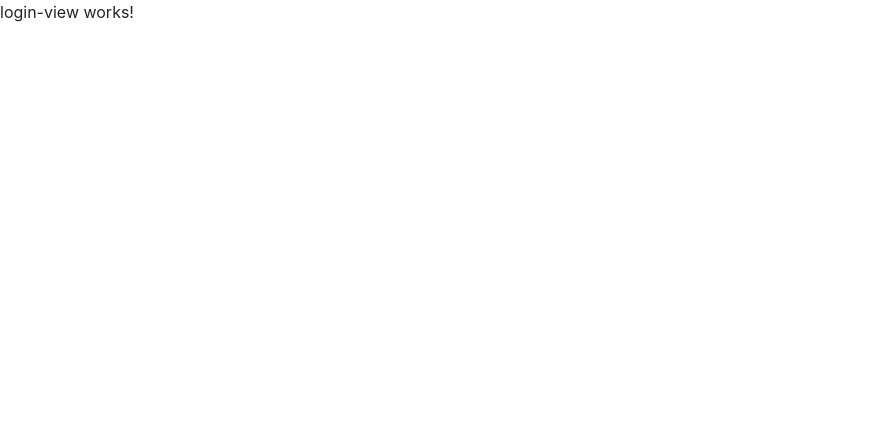
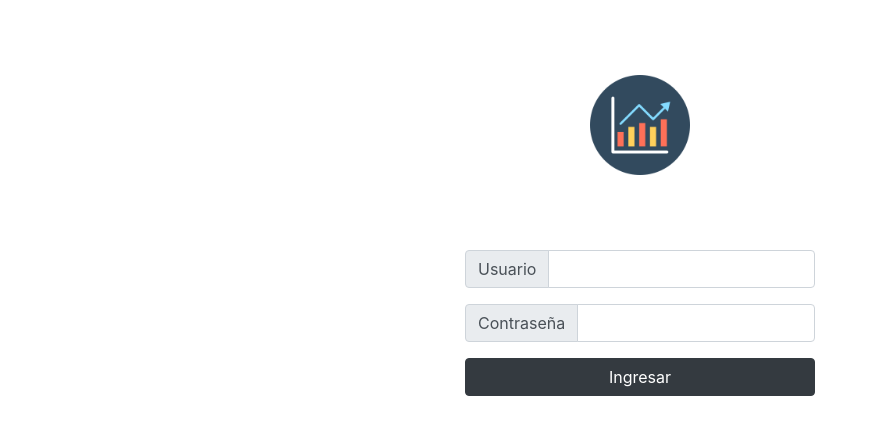
Before and after one commit to l0bus/DashboardRpi4, an Angular app in the folder front/: page /login in a window 1280 px wide. Shown: the top 434 px of the page, without its empty margins (0-877 px from the left). Built offline with nearby package versions, Linux system fonts and the light colour scheme.

Commit message:
se termina vista de login, y hace la peticiòn al apretar el botòn ingresar

```diff
--- a/front/src/app/modules/autentication/autentication.module.ts
+++ b/front/src/app/modules/autentication/autentication.module.ts
@@ -2,6 +2,9 @@ import { NgModule } from '@angular/core';
 import { CommonModule } from '@angular/common';
 import { Routes, RouterModule } from '@angular/router';
 import { LoginViewComponent } from './componentes/login-view/login-view.component';
+
+import { FormsModule, ReactiveFormsModule } from '@angular/forms';
+import { HttpClientModule }   from '@angular/common/http';
 
 const routes: Routes = [
   {
@@ -16,6 +19,9 @@ const routes: Routes = [
   ],
   imports: [
     CommonModule,
+    FormsModule,
+    ReactiveFormsModule,
+    HttpClientModule,
     RouterModule.forChild(routes)
   ]
 })
--- a/front/src/app/modules/autentication/componentes/login-view/login-view.component.css
+++ b/front/src/app/modules/autentication/componentes/login-view/login-view.component.css
@@ -0,0 +1,17 @@
+.logo img {
+    height: 100px;
+    position: absolute;
+    top: 50%;
+    left: 50%;
+    transform: translate(-50%, -50%);
+}
+
+
+.logo {
+    position: relative;
+    height: 250px;
+}
+
+.content {
+    background-color: linear-gradient(#485563, #29323c)
+}
--- a/front/src/app/modules/autentication/componentes/login-view/login-view.component.html
+++ b/front/src/app/modules/autentication/componentes/login-view/login-view.component.html
@@ -1 +1,38 @@
-<p>login-view works!</p>
+<div class="container content">
+    <div class="row disable-select">
+        <div class="col col-12 col-md-8 offset-md-2 col-lg-4 offset-lg-4">
+            <div class="logo"><img  src="assets/img/logo.png" /></div>
+        </div>
+    </div>
+
+
+    <div class="row">
+        <div class="col col-12 col-md-8 offset-md-2 col-lg-4 offset-lg-4">
+            <div class="input-group mb-3">
+                <div class="input-group-prepend disable-select">
+                  <span class="input-group-text">Usuario</span>
+                </div>
+               <input type="text" aria-label="user" class="form-control" (keypress)="keyPress($event, 'user')"
+                        [(ngModel)]="login.username" [ngModelOptions]="{standalone: true}">
+            </div>
+        </div>
+    </div>
+
+    <div class="row">
+        <div class="col col-12 col-md-8 offset-md-2 col-lg-4 offset-lg-4">
+            <div class="input-group mb-3">
+                <div class="input-group-prepend disable-select">
+                  <span class="input-group-text">Contraseña</span>
+                </div>
+               <input type="password" aria-label="pass" class="form-control" (keypress)="keyPress($event, 'pass')"
+                        [(ngModel)]="login.password" [ngModelOptions]="{standalone: true}">
+            </div>
+        </div>
+    </div>
+
+    <div class="row">
+        <div class="col col-12 col-md-8 offset-md-2 col-lg-4 offset-lg-4">
+            <button type="button" class="btn btn-dark col-12" (click)="next()">Ingresar</button>
+        </div>
+    </div>
+</div>
--- a/front/src/app/modules/autentication/componentes/login-view/login-view.component.ts
+++ b/front/src/app/modules/autentication/componentes/login-view/login-view.component.ts
@@ -1,4 +1,9 @@
-import { Component, OnInit } from '@angular/core';
+import { Component, ElementRef, OnInit, ViewChild } from '@angular/core';
+import { Router } from '@angular/router';
+
+import { Login }         from '../../models/login';
+
+import { AuthService }     from '../../services/auth.service';
 
 @Component({
   selector: 'app-login-view',
@@ -7,9 +12,34 @@ import { Component, OnInit } from '@angular/core';
 })
 export class LoginViewComponent implements OnInit {
 
-  constructor() { }
+  @ViewChild('pass', { read: ElementRef, static:false }) passInput: ElementRef;
+  public login:Login = new Login();
+
+  constructor(
+    private auth:   AuthService,
+    private router: Router,
+  ) { }
 
   ngOnInit(): void {
   }
 
+  next(){
+    this.auth.login( this.login );
+  }
+
+  keyPress( e, input ){
+    if (e.key == "Enter"){
+
+      if (input == "pass") {
+        this.next();
+      }
+
+      if (input == "user"){
+        setTimeout(()=>{
+          this.passInput.nativeElement.focus();
+        },100);
+      }
+    }
+  }
+
 }
--- a/front/src/styles.css
+++ b/front/src/styles.css
@@ -1 +1,9 @@
 /* You can add global styles to this file, and also import other style files */
+
+.disable-select {
+    -webkit-user-select: none;
+    -moz-user-select: none;
+    -ms-user-select: none;
+    user-select: none;
+    pointer-events: none;
+  }
```
Also changed, not shown: front/src/assets/img/logo.png (added).
